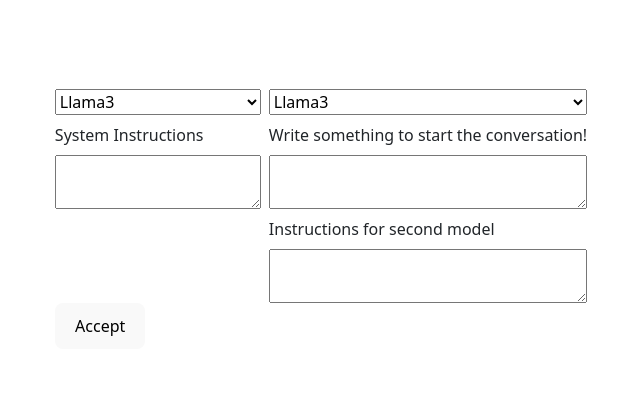
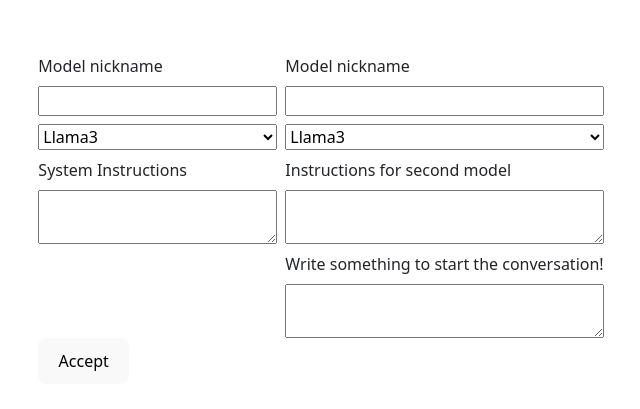
Before and after one commit to LGabAnnell/ai-talks-ui, a React (Vite) app: page / in a window 1280 px wide. Shown: the part 181-590 px from the top of the page, without its empty margins (319-959 px from the left). Built offline with nearby package versions, Linux system fonts and the light colour scheme.

Commit message:
add reset button, use markdown to format the messages

```diff
--- a/package.json
+++ b/package.json
@@ -14,6 +14,7 @@
     "bootstrap": "^5.3.3",
     "react": "^18.3.1",
     "react-dom": "^18.3.1",
+    "react-markdown": "^9.0.1",
     "react-redux": "^9.1.2"
   },
   "devDependencies": {
--- a/src/components/Accept.tsx
+++ b/src/components/Accept.tsx
@@ -1,7 +1,8 @@
 import {AppDispatch, RootState} from "../store";
 import {useDispatch, useSelector} from "react-redux";
 import {doInitialRequest} from "../http";
-import {updateConversationId, updateMessages} from "../store/reducers/input-action-reducers.ts";
+import {resetState, updateConversationId, updateMessages} from "../store/reducers/input-action-reducers.ts";
+import {useState} from "react";
 
 export const Accept = () => {
     const {
@@ -9,9 +10,12 @@
         initialMessage
     } = useSelector((state: RootState) => state.inputStateReducer)
     const dispatch: AppDispatch = useDispatch();
+    const [conversationStarted, setConversationStarted] = useState<boolean>(true);
     return (
         <div>
-            <button onClick={() =>
+            {conversationStarted ?
+                <button onClick={() => {
+                    setConversationStarted(false);
                     doInitialRequest(
                         modelInfos.find(modelInfo => modelInfo.type === 'user')?.model ?? "",
                         modelInfos.find(modelInfo => modelInfo.type === 'assistant')?.model ?? "",
@@ -22,9 +26,14 @@
                         dispatch(updateMessages(result));
                         dispatch(updateConversationId(result.conversationId));
                     })
-            }>
+                }}>
                     Accept
                 </button>
+                :
+                <button onClick={() => { dispatch(resetState()); setConversationStarted(true); }} >
+                    Reset
+                </button>
+            }
         </div>
     )
 }
--- a/src/components/Conversation.tsx
+++ b/src/components/Conversation.tsx
@@ -2,6 +2,7 @@
 import { useDispatch, useSelector } from "react-redux";
 import { AppDispatch, RootState } from "../store";
 import { updateMessages } from "../store/reducers/input-action-reducers.ts";
+import Markdown from "react-markdown";
 
 export const MessageDisplay = (props: { message: string, model: string }) => {
   const { message, model } = props;
@@ -9,7 +10,7 @@
     <h5>
       {model}
     </h5>
-    <p className={'text-start'}>{message}</p>
+    <Markdown className={'text-start'}>{message}</Markdown>
   </>;
 };
 
--- a/src/components/UserInput.tsx
+++ b/src/components/UserInput.tsx
@@ -1,6 +1,6 @@
-import { AppDispatch } from "../store";
-import { useDispatch } from "react-redux";
-import { updateInitialMessage, updateModelInfos } from "../store/reducers/input-action-reducers.ts";
+import {AppDispatch} from "../store";
+import {useDispatch} from "react-redux";
+import {updateInitialMessage, updateModelInfos} from "../store/reducers/input-action-reducers.ts";
 
 export const UserInput = () => {
 
@@ -8,6 +8,8 @@
 
     return <div className={'d-flex gap-2 w-100'}>
         <div className={'d-flex flex-column gap-2'}>
+            <label htmlFor={'usermodel-nickname'}>Model nickname</label>
+            <input id={'usermodel-nickname'}/>
             <select name="usermodel-select" id="usermodel-select" onChange={(event) => dispatch(updateModelInfos(
                 {
                     type: "user",
@@ -26,7 +28,10 @@
             ))}></textarea>
         </div>
         <div className={'d-flex flex-column gap-2'}>
-      <select name="assistantmodel-select" id="assistantmodel-select" onChange={event => dispatch(updateModelInfos(
+            <label htmlFor={'assistant-model-nickname'}>Model nickname</label>
+            <input id={'assistant-model-nickname'} />
+            <select name="assistantmodel-select" id="assistantmodel-select"
+                    onChange={event => dispatch(updateModelInfos(
                         {
                             type: "assistant",
                             model: event.currentTarget.value
@@ -35,9 +40,6 @@
                 <option value="llama3">Llama3</option>
                 <option value="mixtral">mixtral</option>
             </select>
-      <label htmlFor={'user-input'}>Write something to start the conversation!</label>
-      <textarea id={'user-input'}
-                onInput={event => dispatch(updateInitialMessage(event.currentTarget.value))}></textarea>
             <label htmlFor={'other-instructions'}>Instructions for second model</label>
             <textarea id={'other-instructions'} onInput={event => dispatch(updateModelInfos(
                 {
@@ -45,6 +47,9 @@
                     systemInstructions: event.currentTarget.value
                 }
             ))}></textarea>
+            <label htmlFor={'user-input'}>Write something to start the conversation!</label>
+            <textarea id={'user-input'}
+                      onInput={event => dispatch(updateInitialMessage(event.currentTarget.value))}></textarea>
         </div>
     </div>;
 };
--- a/src/store/reducers/input-action-reducers.ts
+++ b/src/store/reducers/input-action-reducers.ts
@@ -27,6 +27,13 @@
     },
     updateInitialMessage(state: InputState, action: PayloadAction<string>) {
       state.initialMessage = action.payload;
+    },
+    resetState(state: InputState) {
+      return {
+        ...initialInputState,
+        modelInfos: state.modelInfos,
+        initialMessage: state.initialMessage,
+      };
     }
   }
 });
@@ -35,7 +42,8 @@
   updateInitialMessage,
   updateModelInfos,
   updateMessages,
-  updateConversationId
+  updateConversationId,
+    resetState
 } = inputSlice.actions;
 
 export const inputStateReducer = inputSlice.reducer;
--- a/src/store/state/input-state.ts
+++ b/src/store/state/input-state.ts
@@ -9,6 +9,7 @@
   model?: string;
   systemInstructions?: string;
   type?: ModelType;
+  nickName?: string;
 }
 
 export type InputState = {
```
Also changed, not shown: 1 other file (tests, documents, lock files or other folders). Lines whose indentation alone changed are shown as unchanged.
